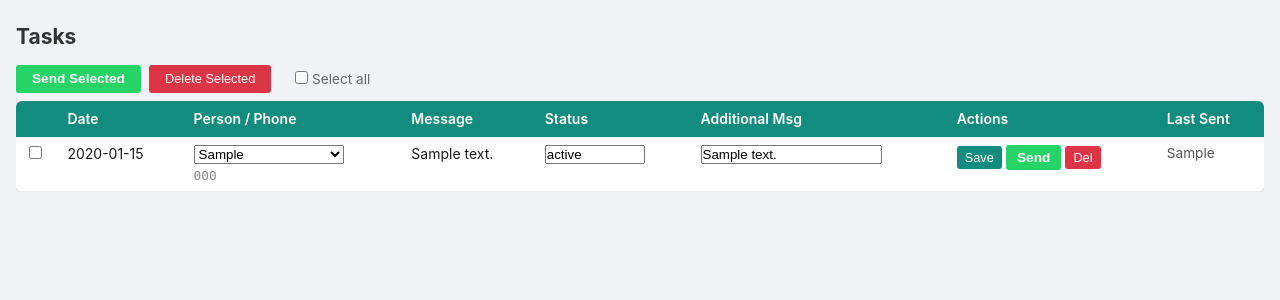
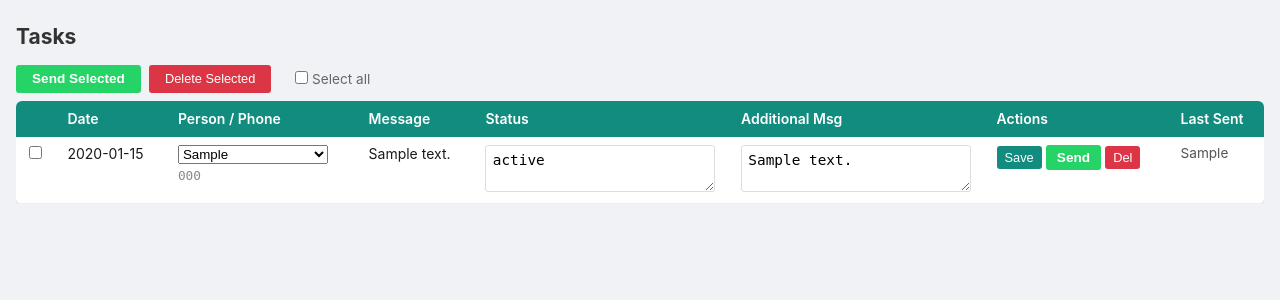
Before and after one commit to anant-wq/whatsapp-tracker, a Flask app: page /tasks in a window 1280 px wide. Shown: the part 52-352 px from the top of the page. Run offline with Flask 3, Linux system fonts and the light colour scheme; the visitor is signed in with stand-in values (Sample User, id 1); tables that the repository leaves empty hold one stand-in row (values such as "Sample post").

Commit message:
Make status and additional msg fields bigger (textarea)

```diff
--- a/templates/tasks.html
+++ b/templates/tasks.html
@@ -41,10 +41,10 @@
             </td>
             <td class="msg-cell">{{ t.message }}</td>
             <td>
-                <input id="status-{{ t.id }}" value="{{ t.status }}" placeholder="Status" style="width:100px">
+                <textarea id="status-{{ t.id }}" placeholder="Status" rows="2" style="width:100%;min-width:120px;font-size:0.9rem;padding:0.4rem;border:1px solid #ddd;border-radius:3px;resize:vertical">{{ t.status }}</textarea>
             </td>
             <td>
-                <input id="addmsg-{{ t.id }}" value="{{ t.additional_message }}" placeholder="Add note..." style="min-width:150px">
+                <textarea id="addmsg-{{ t.id }}" placeholder="Add note..." rows="2" style="width:100%;min-width:200px;font-size:0.9rem;padding:0.4rem;border:1px solid #ddd;border-radius:3px;resize:vertical">{{ t.additional_message }}</textarea>
             </td>
             <td style="white-space:nowrap">
                 <button class="btn-sm" onclick="saveTask({{ t.id }})" type="button">Save</button>
```
